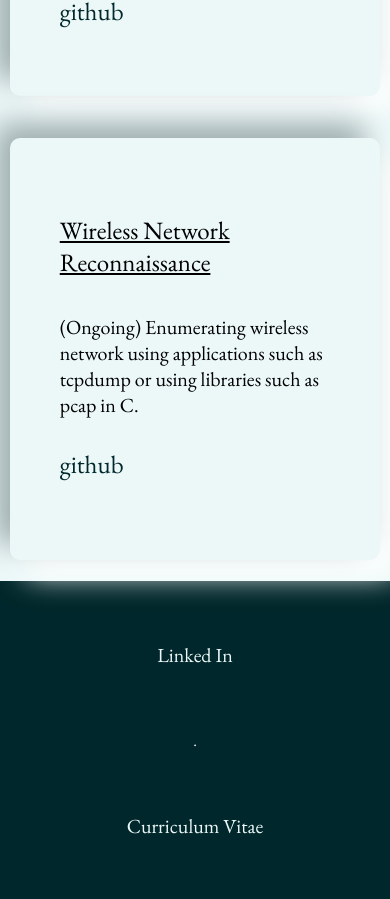
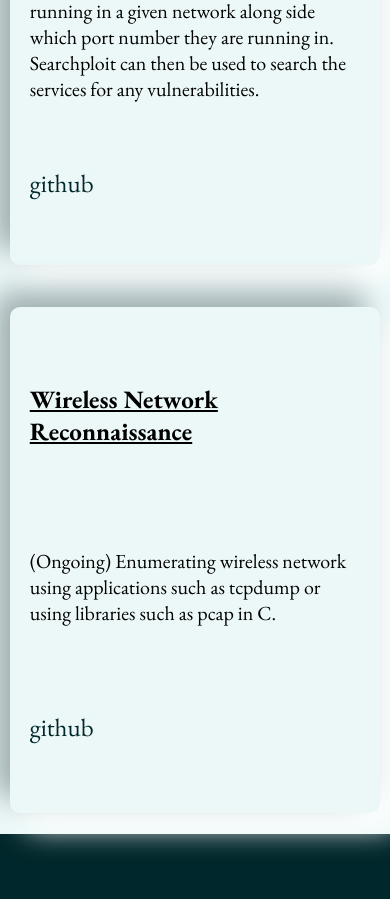
Before and after one commit to JBLGithub/own-website-2, a React (Create React App) app in the folder frontend/: page / in a window 390 px wide. Shown: the part 3439-4338 px from the top of the page. Built offline with nearby package versions, Linux system fonts and the light colour scheme.

Commit message:
fix phone css

```diff
--- a/frontend/src/components/footer/Footer.module.scss
+++ b/frontend/src/components/footer/Footer.module.scss
@@ -20,6 +20,7 @@
     justify-content: center;
     align-items: center;
     font-size: 20px;
+    font-weight: bold;
 }
 
 .footer a:hover {
@@ -31,6 +32,7 @@
     display: flex;
     justify-content: center;
     align-items: center;
+    font-weight: bold;
 }
 
 .footer .p2 {
--- a/frontend/src/components/projects/Projects.module.scss
+++ b/frontend/src/components/projects/Projects.module.scss
@@ -29,6 +29,7 @@
     display: flex;
     justify-content: left;
     align-items: center;
+    font-weight: bold;
 }
 
 .p2 {
@@ -87,11 +88,12 @@
 @media screen and (max-width: 500px)  {
 
     .projects {
-        height: 165vh;
+        height: 195vh;
     }
 
     .project {
-        height: 50vh;
+        height: 60vh;
+        padding: 0 20px 0 20px;
     }
 
 }
```
